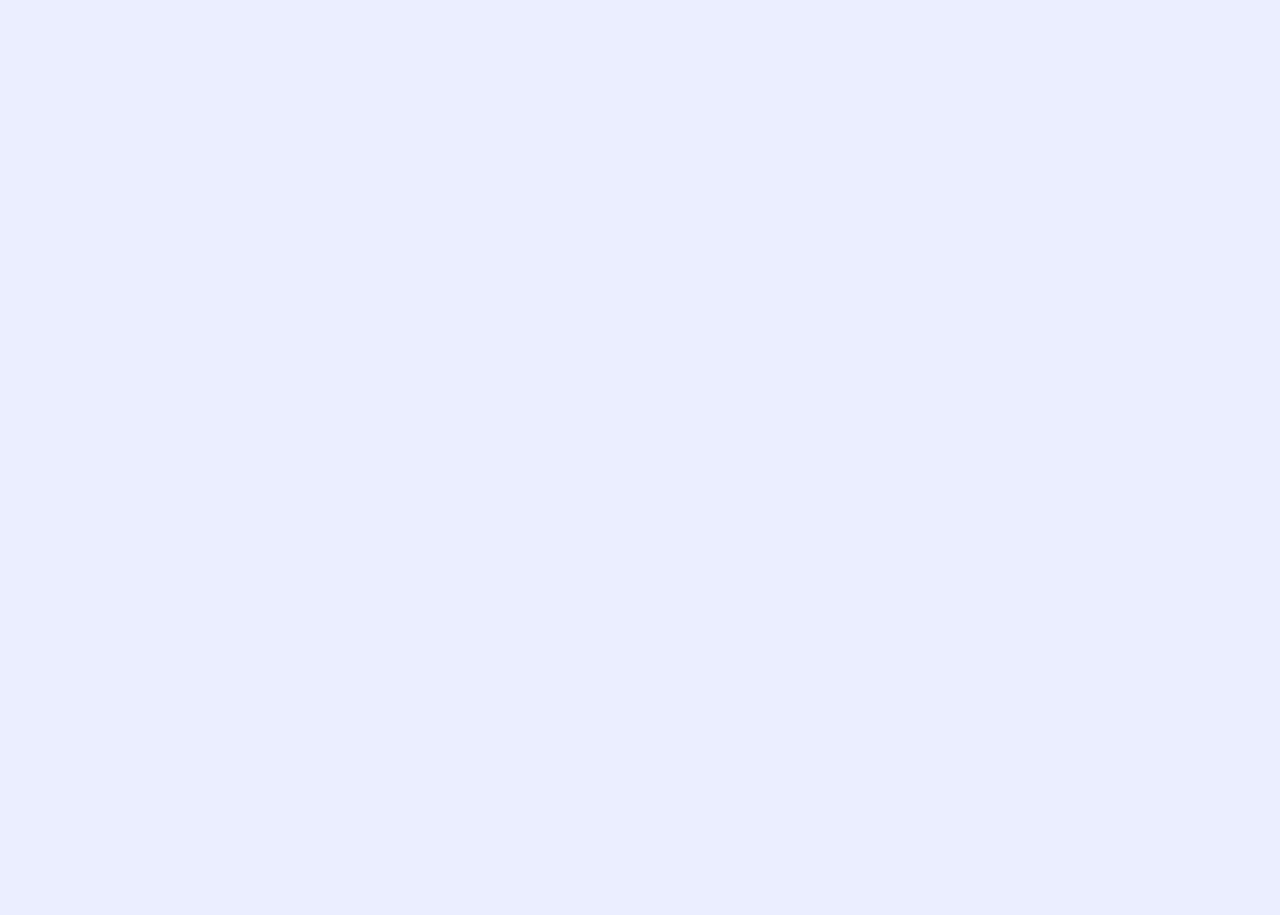
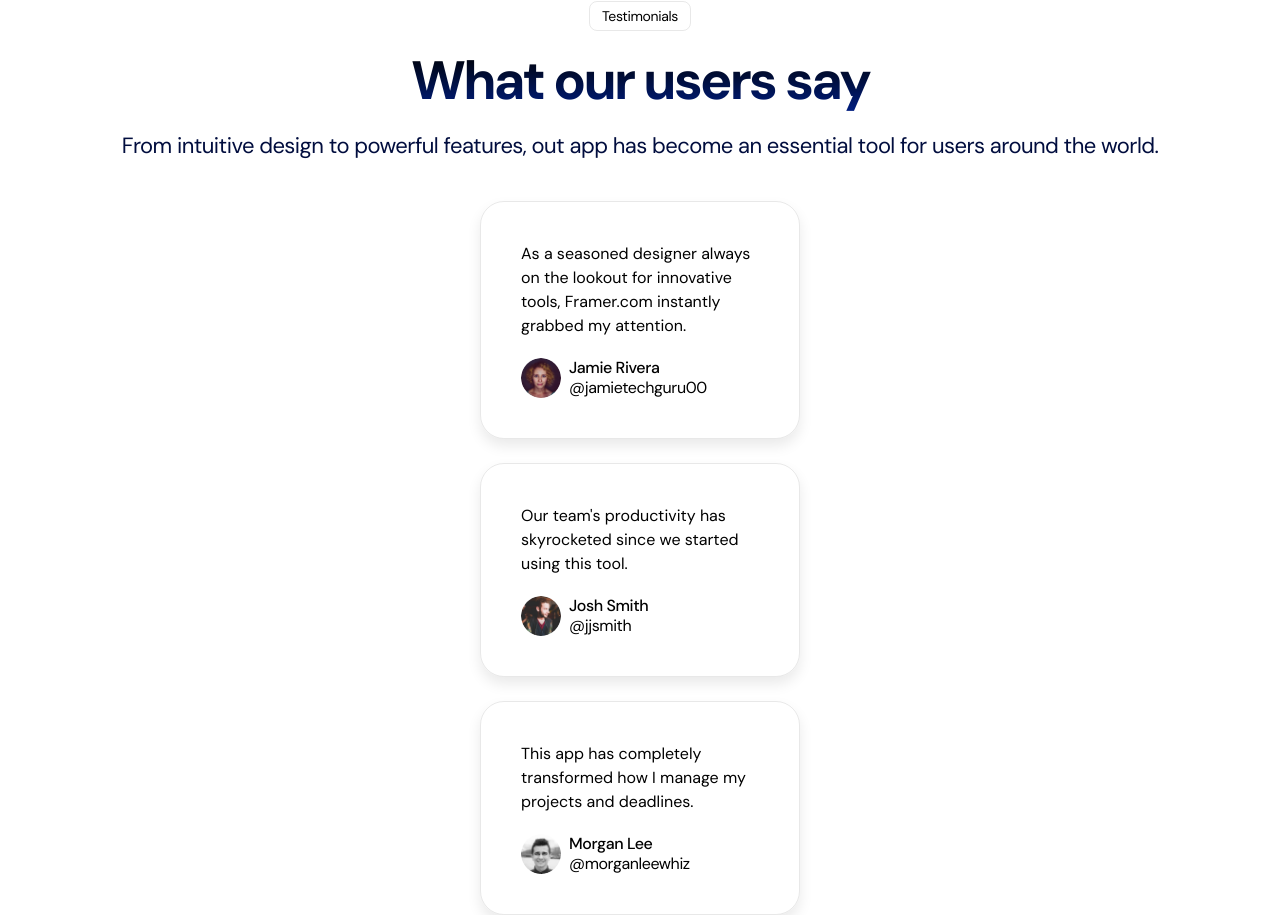
Before and after one commit to KwanJunEr/lightsOn_SAAS_Landing_Page, a Next.js app: page / in a window 1280 px wide. Shown: the part 3212-4127 px from the top of the page. Before the commit the page ends 3213 px from the top, so only its background shows below. Built offline with nearby package versions, Linux system fonts and the light colour scheme.

Commit message:
completed 2 hour mark

```diff
--- a/app/globals.css
+++ b/app/globals.css
@@ -35,4 +35,8 @@
   .section-heading{
     @apply max-w-[540px] mx-auto;
   }
+
+  .card{
+    @apply p-10 rounded-3xl shadow-[0_7px_14px_#EAEAEA] border border-[#222222]/10 max-w-xs w-full;
+  }
 }
--- a/sections/Pricing.tsx
+++ b/sections/Pricing.tsx
@@ -57,7 +57,7 @@
 
 const Pricing = () => {
   return (
-    <section className="py-24">
+    <section className="py-24 bg-white">
       <div className="container">
         <div className="section-heading">
         <h2 className="section-title">Pricing</h2>
--- a/sections/Testimonials.tsx
+++ b/sections/Testimonials.tsx
@@ -1,11 +1,128 @@
-import React from 'react'
+"use client";
+import React from "react";
+
+import avatar1 from "@/public/assets/avatar-1.png";
+import avatar2 from "@/public/assets/avatar-2.png";
+import avatar3 from "@/public/assets/avatar-3.png";
+import avatar4 from "@/public/assets/avatar-4.png";
+import avatar5 from "@/public/assets/avatar-5.png";
+import avatar6 from "@/public/assets/avatar-6.png";
+import avatar7 from "@/public/assets/avatar-7.png";
+import avatar8 from "@/public/assets/avatar-8.png";
+import avatar9 from "@/public/assets/avatar-9.png";
+import Image from "next/image";
+import { twMerge } from "tailwind-merge";
+import test from "node:test";
+
+const testimonials = [
+  {
+    text: "As a seasoned designer always on the lookout for innovative tools, Framer.com instantly grabbed my attention.",
+    imageSrc: avatar1.src,
+    name: "Jamie Rivera",
+    username: "@jamietechguru00",
+  },
+  {
+    text: "Our team's productivity has skyrocketed since we started using this tool. ",
+    imageSrc: avatar2.src,
+    name: "Josh Smith",
+    username: "@jjsmith",
+  },
+  {
+    text: "This app has completely transformed how I manage my projects and deadlines.",
+    imageSrc: avatar3.src,
+    name: "Morgan Lee",
+    username: "@morganleewhiz",
+  },
+  {
+    text: "I was amazed at how quickly we were able to integrate this app into our workflow.",
+    imageSrc: avatar4.src,
+    name: "Casey Jordan",
+    username: "@caseyj",
+  },
+  {
+    text: "Planning and executing events has never been easier. This app helps me keep track of all the moving parts, ensuring nothing slips through the cracks.",
+    imageSrc: avatar5.src,
+    name: "Taylor Kim",
+    username: "@taylorkimm",
+  },
+  {
+    text: "The customizability and integration capabilities of this app are top-notch.",
+    imageSrc: avatar6.src,
+    name: "Riley Smith",
+    username: "@rileysmith1",
+  },
+  {
+    text: "Adopting this app for our team has streamlined our project management and improved communication across the board.",
+    imageSrc: avatar7.src,
+    name: "Jordan Patels",
+    username: "@jpatelsdesign",
+  },
+  {
+    text: "With this app, we can easily assign tasks, track progress, and manage documents all in one place.",
+    imageSrc: avatar8.src,
+    name: "Sam Dawson",
+    username: "@dawsontechtips",
+  },
+  {
+    text: "Its user-friendly interface and robust features support our diverse needs.",
+    imageSrc: avatar9.src,
+    name: "Casey Harper",
+    username: "@casey09",
+  },
+];
+
+const firstColumn = testimonials.slice(0, 3);
+const secondColumn = testimonials.slice(3, 6);
+const thirdColumn = testimonials.slice(6, 9);
+
+const TestimonialsColumn = (props : {testimonials : typeof testimonials}) => (
+  <div className="flex flex-col gap-6 mt-10"  style={{ maskImage: "linear-gradient(to bottom, transparent, black_25%, black_75%,  transparent)" }}>
+  {props.testimonials.map(({ text, imageSrc, name, username }) => (
+    <div className="card">
+      <div>{text}</div>
+      <div className="flex items-center gap-2 mt-5">
+        <Image
+          src={imageSrc}
+          alt={name}
+          width={40}
+          height={40}
+          className="h-10 w-10 rounded-full"
+        />
+        <div className="flex flex-col">
+          <div className="font-medium tracking-tight leading-5">{name}</div>
+          <div className="leading-5 tracking-tight">{username} </div>
+        </div>
+      </div>
+    </div>
+  ))}
+</div>
+)
 
 const Testimonials = () => {
   return (
-    <div>
+    <section className="bg-white">
+      <div className="container">
+        <div className="flex justify-center">
+          <div className="tag">Testimonials</div>
+        </div>
+        <h2 className="section-title mt-5">What our users say</h2>
+        <p className="section-description mt-5">
+          From intuitive design to powerful features, out app has become an
+          essential tool for users around the world.
+        </p>
+        <div className="flex justify-center gap-6">
 
-    </div>
-  )
-}
+        <TestimonialsColumn testimonials={firstColumn}/>
 
-export default Testimonials
+
+
+
+
+
+        </div>
+      </div>
+    </section>
+  );
+};
+
+export default Testimonials;
```
